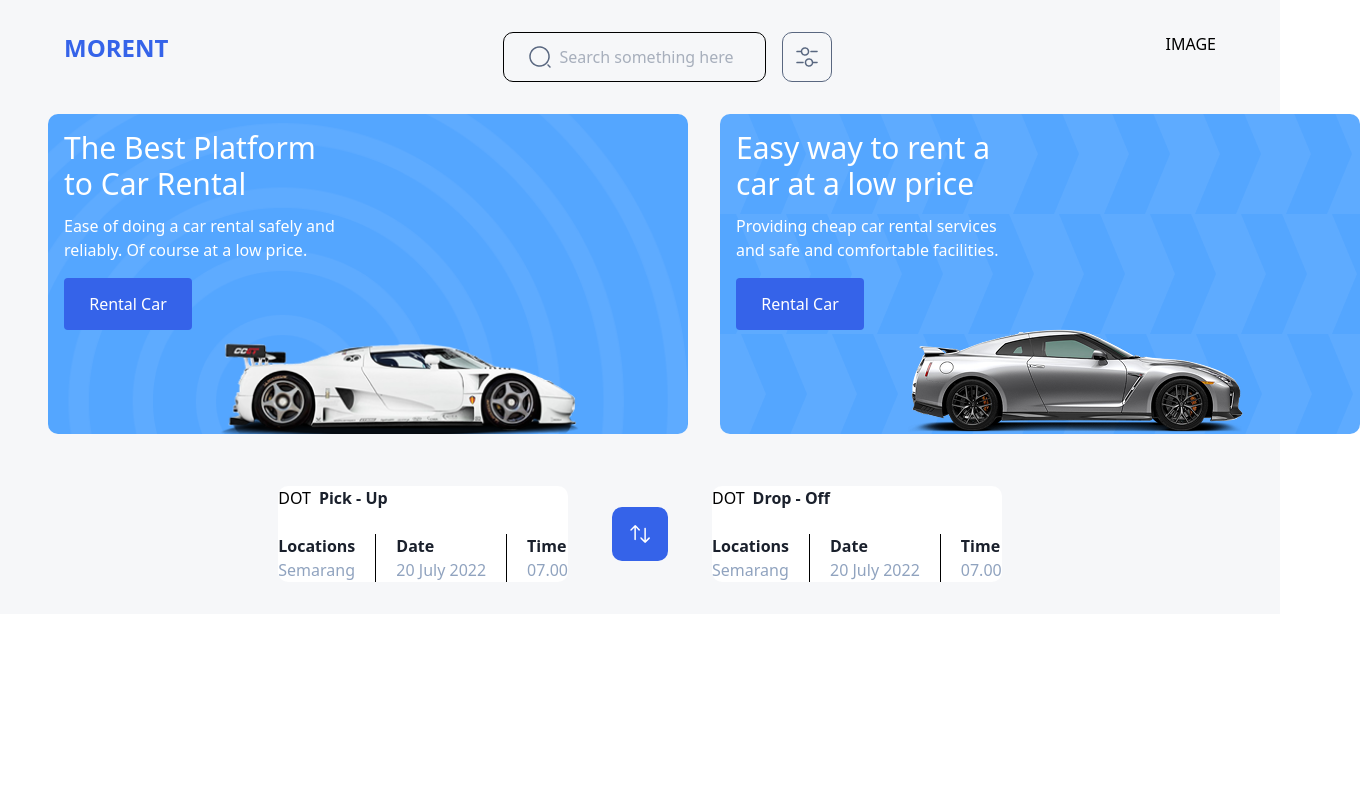
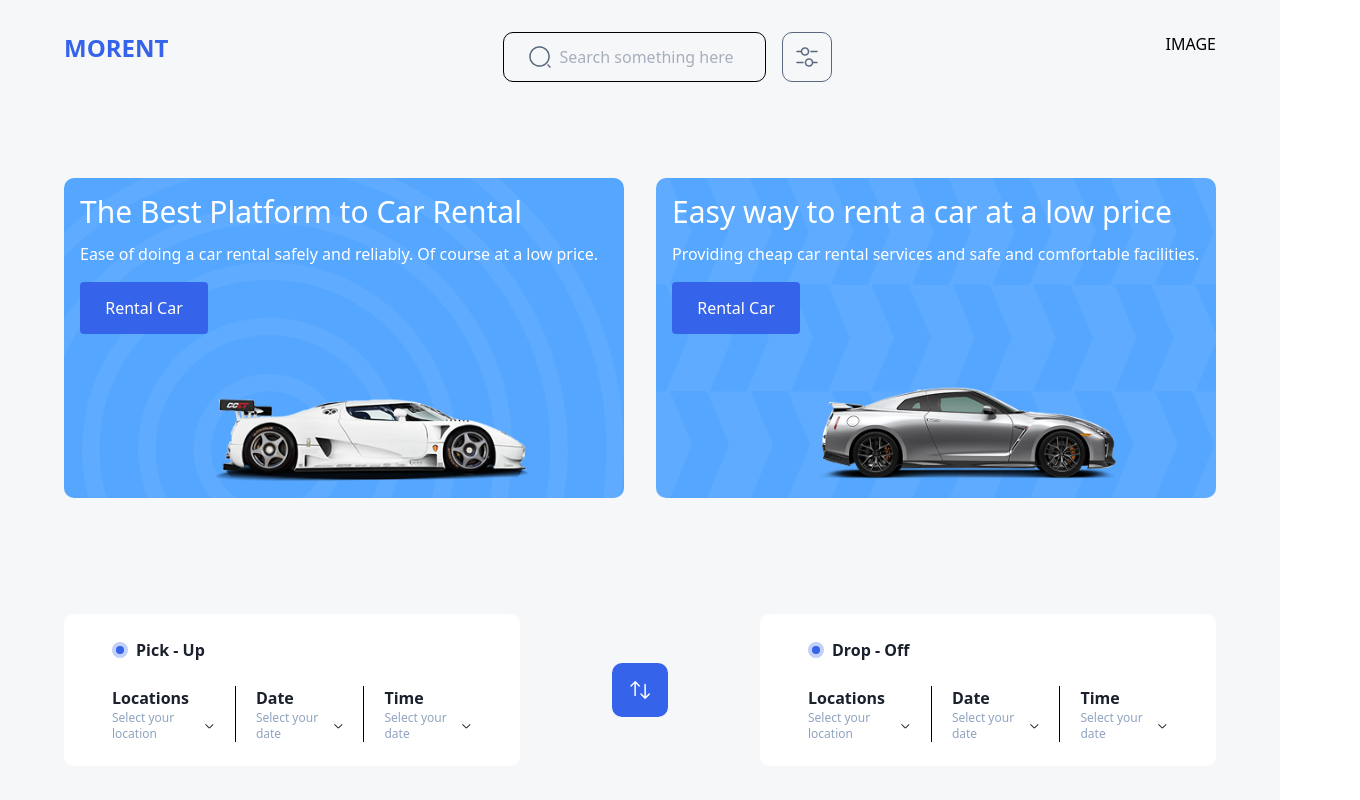
Before and after one commit to hadienzz/car-rent, a Next.js app: page / in a window 1280 px wide. Shown: the top 800 px of the page, 1360 px wide, since content can reach past the window. Built offline with nearby package versions, Linux system fonts and the light colour scheme.

Commit message:
feat: add unfinished carcollection

```diff
--- /dev/null
+++ b/app/data/cars.js
@@ -0,0 +1,3 @@
+const CARS = [
+
+];
--- a/app/page.js
+++ b/app/page.js
@@ -3,6 +3,7 @@ import Header from "@/components/Header/Header";
 import AdsMain from "@/components/Ads/AdsMain";
 import Head from "next/head";
 import PickMain from "@/components/Pick-Off/PickMain";
+import CollectionCars from "@/components/CollectionCars/CollectionCars";
 
 const App = () => {
   return (
@@ -12,6 +13,7 @@ const App = () => {
 
         <AdsMain />
         <PickMain />
+        <CollectionCars />
       </Container>
     </>
   );
--- a/components/Ads/Ads.jsx
+++ b/components/Ads/Ads.jsx
@@ -1,12 +1,21 @@
 const Ads = ({ bg, text_1, text_2 }) => {
     return (
+        // <section
+        //     style={{ backgroundImage: `url(${bg})` }}
+        //     className='bg-[#54A6FF] text-white rounded-[10px] p-4 bg-cover bg-no-repeat bg-center h-[320px] mt-[32px] w-[327px] md:w-[400px] lg:w-[500px] xl:w-[640px] mx-auto '>
+        //     <h1 className='mb-3 md:max-w-[272px] text-3xl'>{text_1}</h1>
+        //     <p className='mb-4 md:max-w-[284px]'>{text_2}</p>
+        //     <button className='bg-[#3563E9] rounded-sm px-5 py-[14px] w-[128px] cursor-pointer'>Rental Car</button>
+        // </section>
         <section
             style={{ backgroundImage: `url(${bg})` }}
-            className='bg-[#54A6FF] text-white rounded-[10px] p-4 bg-cover bg-no-repeat bg-center h-[320px] mt-[32px] '>
-            <h1 className='mb-3 md:w-[272px] text-3xl'>{text_1}</h1>
-            <p className='mb-4 md:w-[284px]'>{text_2}</p>
+            className='bg-[#54A6FF] text-white rounded-[10px] p-4 bg-cover bg-no-repeat bg-center h-[320px] mt-[32px] w-full 2xl:w-[640px]'>
+            <h1 className='mb-3 text-3xl'>{text_1}</h1>
+            <p className='mb-4'>{text_2}</p>
             <button className='bg-[#3563E9] rounded-sm px-5 py-[14px] w-[128px] cursor-pointer'>Rental Car</button>
         </section>
+
+
     )
 }
 
--- a/components/Ads/AdsMain.jsx
+++ b/components/Ads/AdsMain.jsx
@@ -4,8 +4,7 @@ import Ads from "./Ads";
 
 const AdsMain = () => {
     return (
-        <main className="md:grid grid-cols-[640px_640px] gap-8 justify-center items-center w-screen">
-            <div className="">
+        <main className="px-6 py-8 md:px-12 lg:px-16 grid grid-cols-1 md:grid-cols-2 2xl:grid-cols-[640px_640px] gap-8 justify-center items-center mx-auto">
             <Ads
                 bg={bg_ads_1.src}
                 text_1={"The Best Platform to Car Rental"}
@@ -13,8 +12,7 @@ const AdsMain = () => {
                     "Ease of doing a car rental safely and reliably. Of course at a low price."
                 }
             />
-            </div>
-            <div className=" hidden md:block">
+            <div className="hidden md:block">
                 <Ads
                     bg={bg_ads_2.src}
                     text_1={"Easy way to rent a car at a low price"}
--- /dev/null
+++ b/components/CollectionCars/CollectionCars.jsx
@@ -0,0 +1,12 @@
+const CollectionCars = () => {
+    return (
+        <div className="px-6 py-8 md:px-12 lg:px-16 ">
+            <div className="flex justify-between px-5">
+                <h1 className="text-sm md:text-base font-semibold text-[#90A3BF] ">Popular Car</h1>
+                <p className="text-xs md:text-base text-[#3563E9]  cursor-pointer">View All</p>
+            </div>
+        </div>
+    )
+}
+
+export default CollectionCars
--- /dev/null
+++ b/components/CollectionCars/CollectionCarsCard.jsx
@@ -0,0 +1,9 @@
+const CollectionCarsCard = () => {
+    return (
+        <div className="">
+
+        </div>
+    )
+}
+
+export default CollectionCarsCard
--- a/components/Container/Container.jsx
+++ b/components/Container/Container.jsx
@@ -1,6 +1,6 @@
 const Container = ({ children }) => {
     return (
-        <div className="px-6 py-8 bg-[#F6F7F9] w-screen md:px-16">
+        <div className=" bg-[#F6F7F9]">
             {children}
         </div>
     )
--- a/components/Header/Header.jsx
+++ b/components/Header/Header.jsx
@@ -3,7 +3,7 @@ import SearchBar from "../Search/SearchBar"
 
 const Header = () => {
     return (
-        <header className=" items-center">
+        <header className="px-6 py-8 md:px-12 lg:px-16 items-center">
             <div className="flex justify-between">
                 <h1 className="font-bold text-2xl text-primary text-[#3563E9]">MORENT</h1>
                 <div className="hidden md:flex gap-4 justify-center items-center">
--- a/components/Pick-Off/Pick-Off.jsx
+++ b/components/Pick-Off/Pick-Off.jsx
@@ -1,24 +1,37 @@
+import ArrowDown from "@/icons/ArrowDown"
+
 const PickOff = ({ title }) => {
     return (
-        <div className="grid justify-center gap-6 bg-[#FFF] rounded-[10px]">
-            <div className="flex gap-2">
-                <div>
-                    DOT
+        <div className="grid justify-center gap-6 bg-[#FFF] rounded-[10px] w-auto md:px-12 px-5 py-5 md:py-6 ">
+            <div className="flex gap-2 items-center">
+                <div className="bg-[rgba(53,99,233,0.30)] rounded-full w-4 h-4 flex items-center justify-center">
+                    <div className="rounded-full w-2 h-2 bg-[#3563E9]"></div>
                 </div>
                 <p className="text-[#1A202C] font-semibold">{title}</p>
             </div>
             <div className="flex items-center">
                 <div className="pr-5">
                     <h1 className="text-[#1A202C] font-semibold">Locations</h1>
-                    <p className="text-[#90A3BF]">Semarang</p>
+                    <div className="flex gap-2 items-center justify-center">
+                        <p className="text-[#90A3BF] text-xs">Select your location</p>
+                        <ArrowDown />
+                    </div>
                 </div>
+
                 <div className="border-x px-5">
                     <h1 className="text-[#1A202C] font-semibold">Date</h1>
-                    <p className="text-[#90A3BF]">20 July 2022</p>
+                    <div className="flex gap-2 items-center justify-center">
+                        <p className="text-[#90A3BF] text-xs">Select your date</p>
+                        <ArrowDown />
+                    </div>
+
                 </div>
                 <div className="pl-5">
                     <h1 className="text-[#1A202C] font-semibold ">Time</h1>
-                    <p className="text-[#90A3BF]">07.00</p>
+                    <div className="flex gap-2 items-center justify-center">
+                        <p className="text-[#90A3BF] text-xs">Select your date</p>
+                        <ArrowDown />
+                    </div>
                 </div>
             </div>
         </div>
--- a/components/Pick-Off/PickMain.jsx
+++ b/components/Pick-Off/PickMain.jsx
@@ -4,10 +4,10 @@ import swapIcon from '../../public/swap-icon.png'
 
 const PickMain = () => {
     return (
-        <div className="md:flex justify-center items-center mt-13">
+        <div className="px-6 py-8 md:px-12 lg:px-16 md:flex justify-center items-center mt-13">
 
             <PickOff title={"Pick - Up"} />
-            <img className="p-[18px] cursor-pointer mx-auto md:mx-[44px] rounded-[10px] bg-[#3563E9]" src={swapIcon.src} alt="" />
+            <img className="p-[18px] cursor-pointer mx-auto md:mx-8 xl:mx-[92px] rounded-[10px] bg-[#3563E9]" src={swapIcon.src} alt="" />
             <PickOff title={"Drop - Off"} />
 
         </div>
--- /dev/null
+++ b/icons/ArrowDown.jsx
@@ -0,0 +1,10 @@
+const ArrowDown = () => {
+    return (
+        <svg height="14" width="14" fill="none" viewBox="0 0 14 14" xmlns="http://www.w3.org/2000/svg">
+            <path d="M7.00013 9.79969C6.5918 9.79969 6.18347 9.64219 5.8743 9.33303L2.07097 5.52969C1.9018 5.36053 1.9018 5.08053 2.07097 4.91136C2.24013 4.74219 2.52013 4.74219 2.6893 4.91136L6.49263 8.71469C6.77263 8.99469 7.22763 8.99469 7.50763 8.71469L11.311 4.91136C11.4801 4.74219 11.7601 4.74219 11.9293 4.91136C12.0985 5.08053 12.0985 5.36053 11.9293 5.52969L8.12597 9.33303C7.8168 9.64219 7.40847 9.79969 7.00013 9.79969Z" fill="#1A202C" stroke="#1A202C" strokeWidth="0.5" />
+        </svg>
+
+    )
+}
+
+export default ArrowDown
```
Lines whose indentation alone changed are shown as unchanged.
